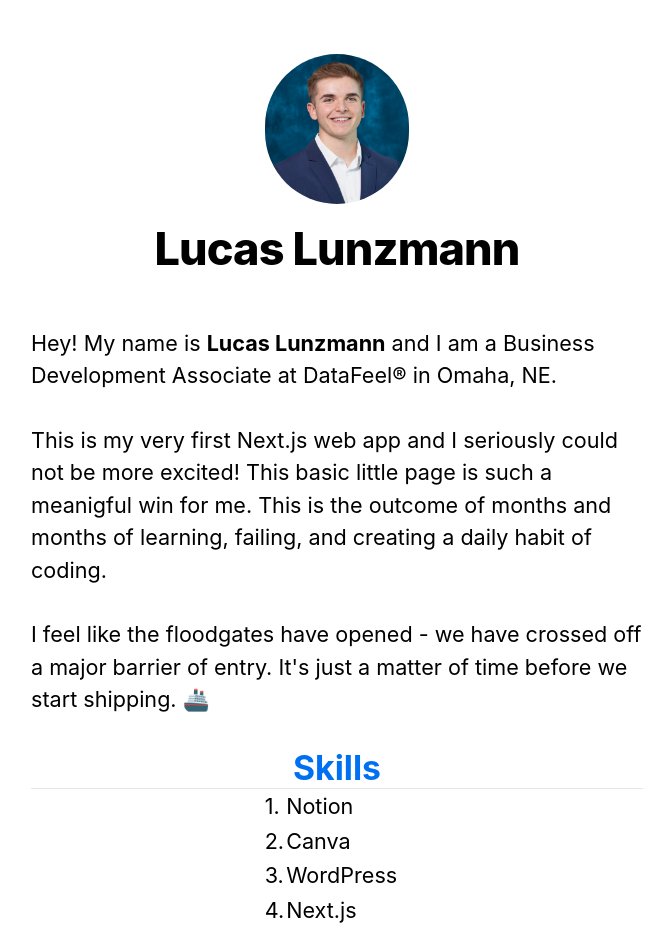
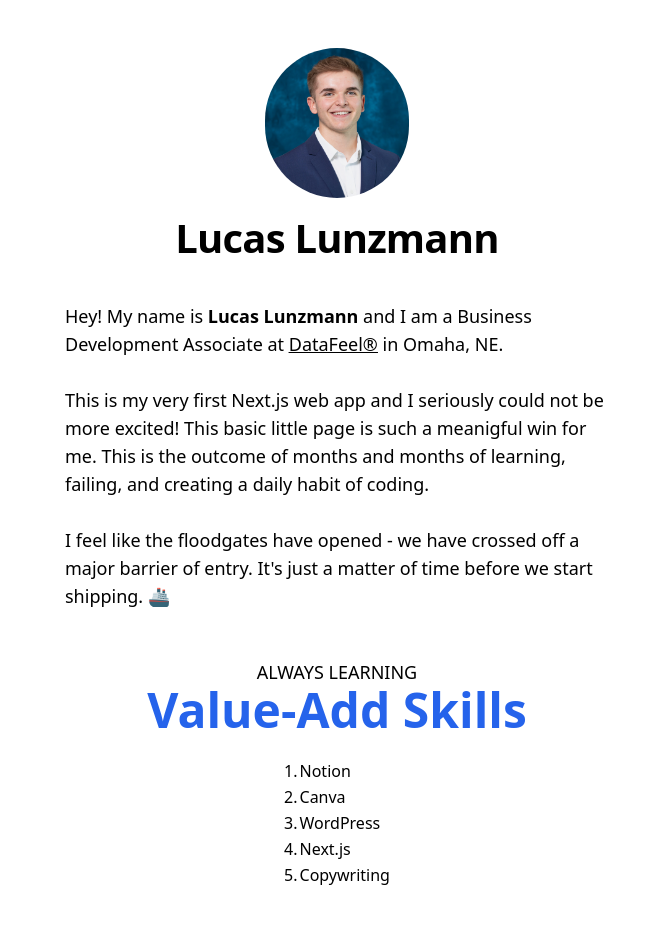
Before and after one commit to lucaslunzmann/nextjs-blog, a Next.js app: page / in a window 1280 px wide. Shown: the top 933 px of the page, without its empty margins (303-975 px from the left). Built offline with nearby package versions, Linux system fonts and the light colour scheme.

Commit message:
A lot of tailwind

```diff
--- a/pages/index.js
+++ b/pages/index.js
@@ -8,19 +8,21 @@ export default function Home() {
       <Head>
         <title>Lucas's Site</title>
       </Head>
-      <section className={utilStyles.headingMd}>
       <br></br>
-        <p>Hey! My name is <b>Lucas Lunzmann</b> and I am a Business Development Associate at <a href="https://datafeel.com/">DataFeel®</a> in Omaha, NE.</p>
-        <br></br>
-        <p>This is my very first Next.js web app and I seriously could not be more excited! This basic little page is such a meanigful win for me. This is the outcome of months and months of learning, failing, and creating a daily habit of coding.</p>
-        <br></br>
-        <p>I feel like the floodgates have opened - we have crossed off a major barrier of entry. It's just a matter of time before we start shipping. 🚢</p>
-        <br></br>
-        <h2 className= "text-3xl font-bold">
-          Skills</h2>
-        <hr></hr>
-        <p>
-          <table>
+      <section className="font-sans text-lg">
+        <p>Hey! My name is <b>Lucas Lunzmann</b> and I am a Business Development Associate at <u><a class="hover:text-blue-600" href="https://datafeel.com/">DataFeel®</a></u> in Omaha, NE.
+        <br></br><br></br>
+        This is my very first Next.js web app and I seriously could not be more excited! This basic little page is such a meanigful win for me. This is the outcome of months and months of learning, failing, and creating a daily habit of coding.
+        <br></br><br></br>
+        I feel like the floodgates have opened - we have crossed off a major barrier of entry. It's just a matter of time before we start shipping. 🚢
+        </p>
+      </section>
+        <br></br><br></br>
+        <h3 class="font-sans uppercase text-lg text-center">Always Learning</h3>
+        <h2 className= "text-center text-5xl text-blue-600 font-bold">
+          Value-Add Skills</h2>
+        <p> <br></br>
+          <table class="m-auto">
             <tr><td>1.</td><td>Notion</td></tr>
             <tr><td>2.</td><td>Canva</td></tr>
             <tr><td>3.</td><td>WordPress</td></tr>
@@ -28,8 +30,6 @@ export default function Home() {
             <tr><td>5.</td><td>Copywriting</td></tr>
           </table>
         </p>
-
-      </section>
     </Layout>
   );
 }
--- a/styles/globals.css
+++ b/styles/globals.css
@@ -1,38 +1,3 @@
-html,
-body {
-  padding: 0;
-  margin: 0;
-  font-family: -apple-system, BlinkMacSystemFont, Segoe UI, Roboto, Oxygen, Ubuntu,
-    Cantarell, Fira Sans, Droid Sans, Helvetica Neue, sans-serif;
-  line-height: 1.6;
-  font-size: 18px;
-}
-
-* {
-  box-sizing: border-box;
-}
-
-a {
-  color: #0070f3;
-  text-decoration: none;
-}
-
-a:hover {
-  text-decoration: underline;
-}
-
-img {
-  max-width: 100%;
-  display: block;
-} h2 {
-  text-align: center;
-  color: #0070f3;
-} table {
-  margin-left: auto;
-  margin-right: auto;
-
-}
-
 @tailwind base;
 @tailwind components;
 @tailwind utilities;
--- a/styles/utils.module.css
+++ b/styles/utils.module.css
@@ -23,6 +23,7 @@
   .headingMd {
     font-size: 1.2rem;
     line-height: 1.5;
+    font-family:system-ui, -apple-system, BlinkMacSystemFont, 'Segoe UI', Roboto, Oxygen, Ubuntu, Cantarell, 'Open Sans', 'Helvetica Neue', sans-serif;
   }
 
   .borderCircle {
--- a/tailwind.config.js
+++ b/tailwind.config.js
@@ -1,8 +1,12 @@
-// tailwind.config.js
+/** @type {import('tailwindcss').Config} */
 module.exports = {
     content: [
-        "./app/**/*.{js,ts,jsx,tsx}",
-        "./pages/**/*.{js,ts,jsx,tsx}",
-        "./components/**/*.{js,ts,jsx,tsx}",
-        ],
-  };
+      "./app/**/*.{js,ts,jsx,tsx}",
+      "./pages/**/*.{js,ts,jsx,tsx}",
+      "./components/**/*.{js,ts,jsx,tsx}",
+    ],
+    theme: {
+      extend: {},
+    },
+    plugins: [],
+  }
```
